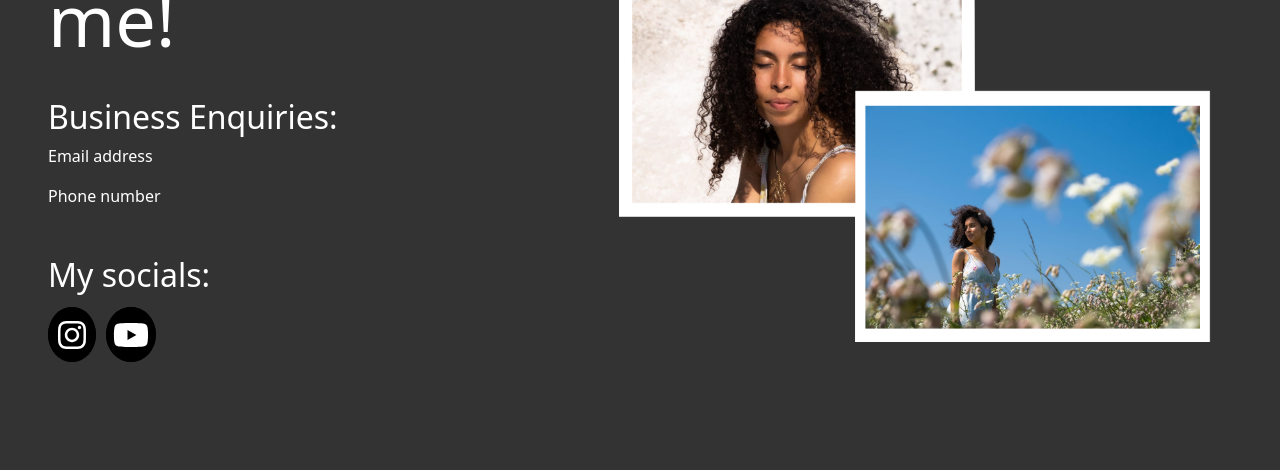
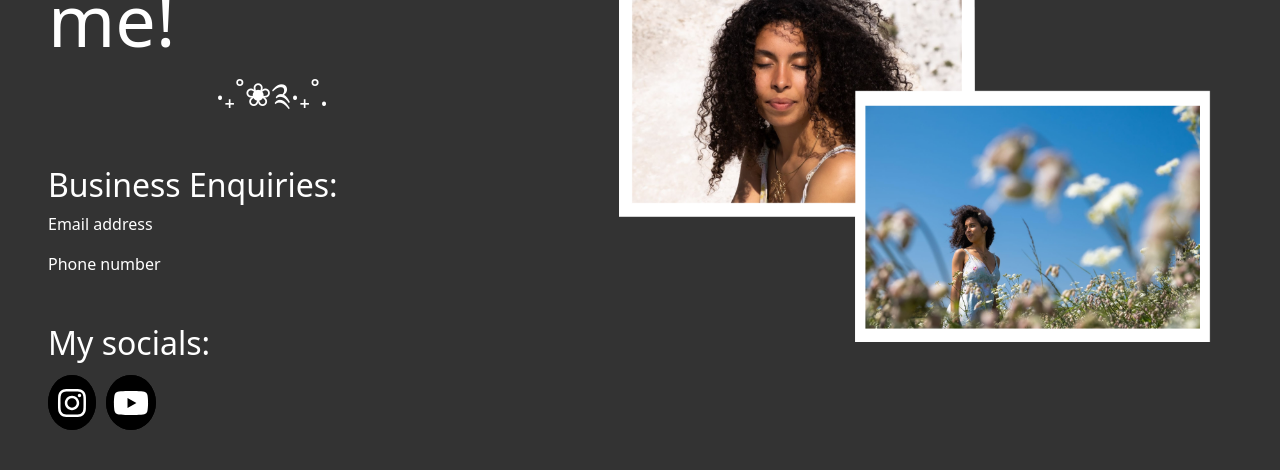
Before and after one commit to NicoleTM17/Asia-Charles-Website, a React (Create React App) app: page / in a window 1280 px wide. Shown: the part 3090-3560 px from the top of the page. Built offline with nearby package versions, Linux system fonts and the light colour scheme.

Commit message:
small update

```diff
--- a/src/components/Contact.js
+++ b/src/components/Contact.js
@@ -13,7 +13,7 @@ function Contact() {
 
         <div className='contact-details'>
           <h1 className='connect-header'>Connect with me!</h1>
-
+          <p style={{textAlign: 'center', fontSize: '2em'}}>‧₊˚❀༉‧₊˚.</p>
           <div className='enquiries'>
             <h2 className='business-enquiries'>Business Enquiries:</h2>
             <p className='email'>Email address</p>
@@ -22,8 +22,8 @@ function Contact() {
 
           <div className='socials'>
             <h2 className='socials-header'>My socials:</h2>
-            <span className='insta'><FontAwesomeIcon icon={faInstagram}/></span>
-            <span className='yt'><FontAwesomeIcon icon={faYoutube}/></span>
+            <a href='https://instagram.com' target='_blank' rel="noreferrer"><span className='insta'><FontAwesomeIcon icon={faInstagram}/></span></a>
+            <a href='https://youtube.com' target='_blank' rel="noreferrer"><span className='yt'><FontAwesomeIcon icon={faYoutube}/></span></a>
             {/* <p className='yt'>Youtube</p>
             <p className='insta'>Instagram</p> */}
             {/* <p className='super'>Superprof</p> */}
--- a/src/components/Footer.js
+++ b/src/components/Footer.js
@@ -10,8 +10,8 @@ function Footer() {
     <div id="footer">
       <p className='footer-copyright'>© Asia Charles 2023</p>
       <div className='footer-socials'>
-        <span className='footer-insta'><FontAwesomeIcon icon={faInstagram}/></span>
-        <span className='footer-yt'><FontAwesomeIcon icon={faYoutube}/></span>
+        <a href='https://instagram.com' target='_blank' rel="noreferrer"><span className='footer-insta'><FontAwesomeIcon icon={faInstagram}/></span></a>
+        <a href='https://youtube.com' target='_blank' rel="noreferrer"><span className='footer-yt'><FontAwesomeIcon icon={faYoutube}/></span></a>
       </div>
     </div>
   )
--- a/src/styles/Contact.css
+++ b/src/styles/Contact.css
@@ -14,10 +14,11 @@
 
 .connect-header{
   font-size: 4.5em;
-  margin-bottom: 0.5em;
+  /* margin-bottom: 0.5em; */
 }
 
 .enquiries{
+  margin-top: 3em;
   margin-bottom: 3em;
 }
 
@@ -36,6 +37,7 @@
   background-color: black;
   border-radius: 50%;
   padding: 5px 9px;
+  color: white;
 }
 
 .insta:hover{
@@ -49,6 +51,7 @@
   background-color: black;
   border-radius: 50%;
   padding: 5px 6px;
+  color: white;
 }
 
 .yt:hover{
--- a/src/styles/Footer.css
+++ b/src/styles/Footer.css
@@ -7,7 +7,7 @@
   /* overflow-x: hidden; */
   /* background-color: #EBEAE9; */
   background-color: #6B867C;
-  color: rgb(233, 240, 236);
+  color: #e9f0ec;
 }
 
 .footer-copyright{
@@ -21,6 +21,7 @@
 
 .footer-insta{
   font-size: 2em;
+  color: #e9f0ec;
 }
 
 .footer-insta:hover{
@@ -30,6 +31,7 @@
 .footer-yt{
   margin-left: 8px;
   font-size: 2em;
+  color: #e9f0ec;
 }
 
 .footer-yt:hover{
```
